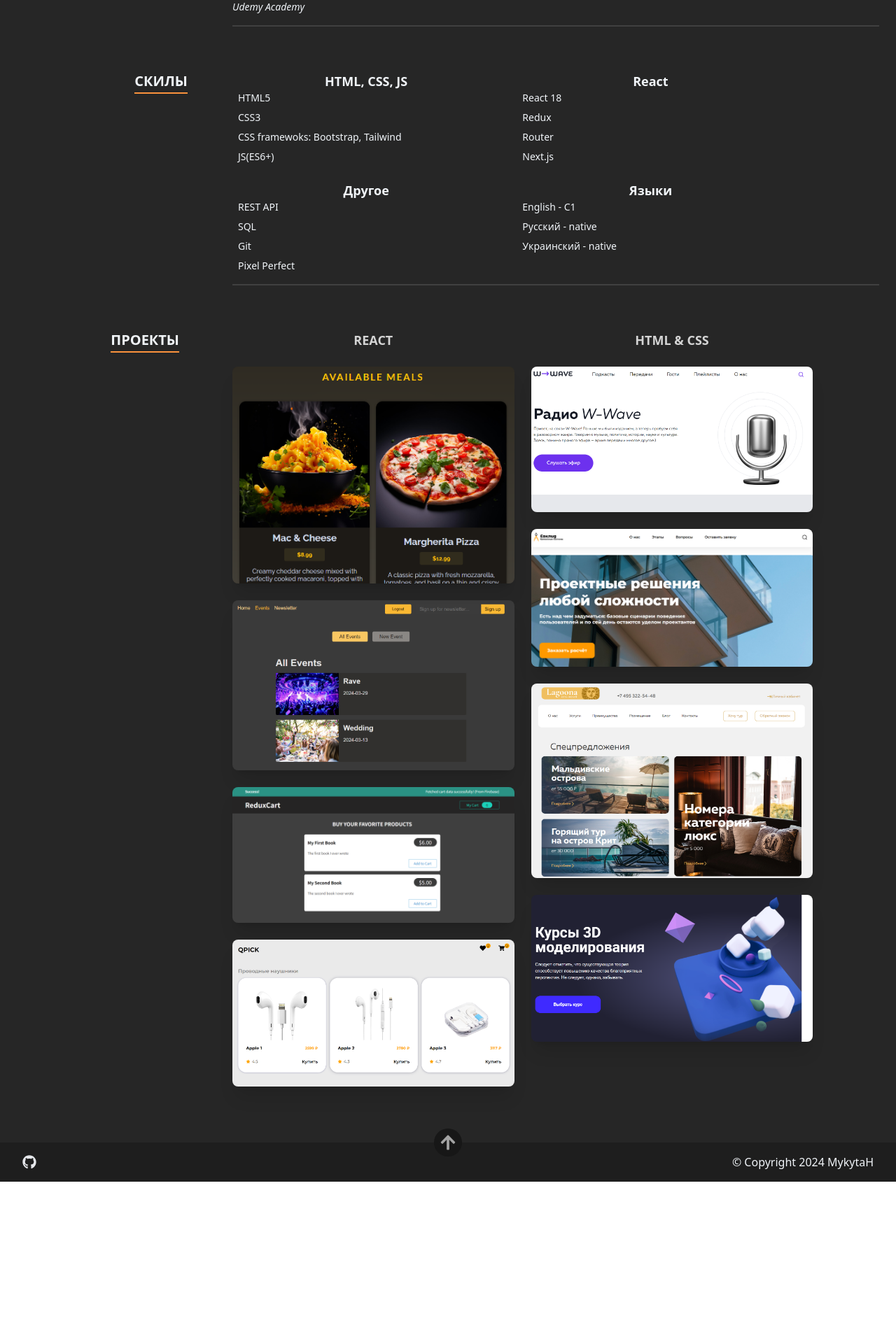
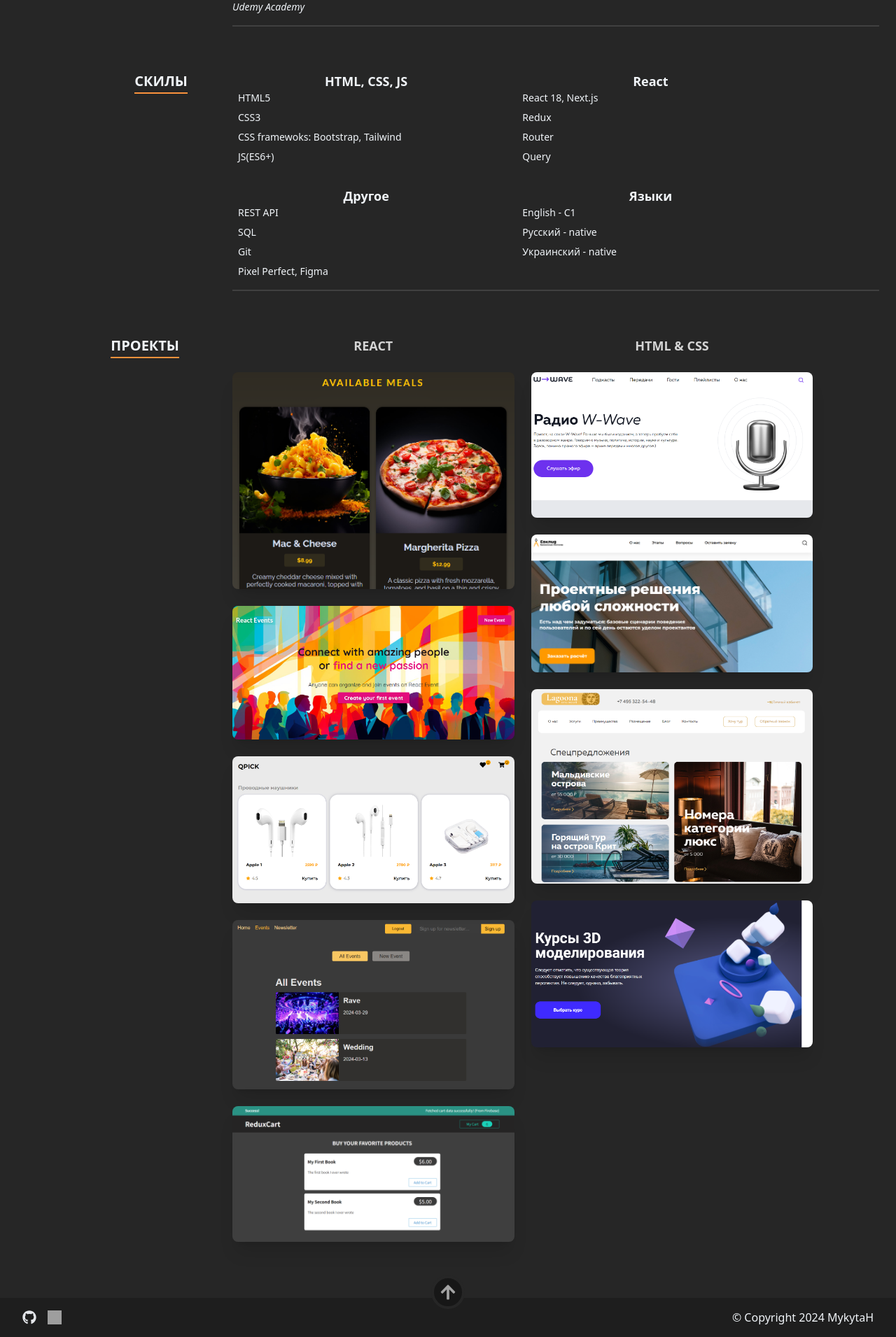
Before and after one commit to MykytaH/react-portfolio, a React (Vite) app: page / in a window 1280 px wide. Shown: the part 1250-3161 px from the top of the page at 70% size. Before the commit the page ends 2939 px from the top, so only its background shows below. Built offline with nearby package versions, Linux system fonts and the light colour scheme; grey boxes are pictures that could not be loaded.

Commit message:
new project

```diff
--- a/src/components/Footer.jsx
+++ b/src/components/Footer.jsx
@@ -5,22 +5,35 @@ export default function Footer() {
   const date = new Date();
   return (
     <footer className="relative mt-20">
-      <div className="absolute inset-x-0 -top-3 flex justify-center sm:-top-5">
+      <div className="absolute inset-x-0 -top-3 flex justify-center sm:-top-8">
         <Link
-          className="rounded-full text-neutral-400 bg-neutral-900 p-1 ring-neutral-500 ring-offset-2 ring-offset-gray-700/80 hover:ring-2 hover:outline-none hover:cursor-pointer sm:p-2"
+          className="rounded-full border-neutral-800 border-4 text-neutral-400 bg-neutral-900 p-1 ring-neutral-900/50 ring-offset-2 ring-offset-neutral-900/50 hover:ring-2 hover:outline-none hover:cursor-pointer sm:p-2"
           to="summary"
         >
           <FaArrowUp className="h-6 w-6 " />
         </Link>
       </div>
       <div className="bg-neutral-900/50 w-full h-14  px-8 flex justify-between items-center">
+        <div className="flex gap-4">
           <a
             aria-label="Github"
-          className="-m-2 rounded-md p-2 text-gray-200 hover:text-white focus:outline-none focus:ring-2 focus:ring-white sm:-m-1.5 sm:p-1.5"
+            className="-m-2  rounded-md p-2 text-gray-200 hover:text-white focus:outline-none focus:ring-2 focus:ring-white sm:-m-1.5 sm:p-1.5"
             href="https://github.com/MykytaH"
           >
             <FaGithub className="h-5 w-5"></FaGithub>
           </a>
+          <a
+            aria-label="Github"
+            className="-m-2 rounded-md p-2 text-gray-200 hover:text-white outline-none focus:outline-none focus:ring-2 focus:ring-white sm:-m-1.5 sm:p-1.5"
+            href="https://krasnodar.hh.ru/resume/718492b9ff0d05a9190039ed1f684754534446"
+          >
+            <img
+              className="h-5 w-5"
+              src="https://tech.hh.ru/api/logos/min-hh-white.png"
+            />
+          </a>
+        </div>
+
         <p>© Copyright {date.getFullYear()} MykytaH</p>
       </div>
     </footer>
--- a/src/data/data.js
+++ b/src/data/data.js
@@ -5,6 +5,7 @@ import radioImg from "../assets/radio.png";
 import foodImg from "../assets/food.png";
 import reduxImg from "../assets/redux.png";
 import eventsImg from "../assets/events.png";
+import events2Img from "../assets/events-II.png";
 import qpickImg from "../assets/qpick.png";
 
 export const EDUCATION = [
@@ -49,11 +50,11 @@ export const SKILLS = [
   },
   {
     title: "React",
-    skills: ["React 18", "Redux", "Router", "Next.js"],
+    skills: ["React 18, Next.js", "Redux", "Router", "Query", ""],
   },
   {
     title: "Другое",
-    skills: ["REST API", "SQL", "Git", "Pixel Perfect"],
+    skills: ["REST API", "SQL", "Git", "Pixel Perfect, Figma"],
   },
   {
     title: "Языки",
@@ -68,14 +69,28 @@ export const PROJECTS = [
       {
         title: "Food Order",
         description:
-          "Very simple app for ordering food, with usage of Context API.  GitHub Pages.",
+          "A single page app for ordering food, with usage of Context API.  GitHub Pages.",
         imgLink: foodImg,
         link: "https://mykytah.github.io/food-order/",
       },
       {
+        title: "Events Notebook 2.0",
+        description:
+          "A simple app for creating and editing notes about events, created with Router and React Query. Just code on gitHub",
+        imgLink: events2Img,
+        link: "https://github.com/MykytaH/events-II",
+      },
+      {
+        title: "QPICK",
+        description:
+          "Audio accessories store,created with usage of Router and Context API. Created as a test for Neoflex internship.  GitHub Pages.",
+        imgLink: qpickImg,
+        link: "https://mykytah.github.io/testNeoflex",
+      },
+      {
         title: "Events Notebook",
         description:
-          "Very simple app for creating and editing notes about events, created with Router, with Authentication on backend. Just code on gitHub",
+          "An older version of app creating and editing notes about events, created with only Router, but with Authentication on backend. Just code on gitHub",
         imgLink: eventsImg,
         link: "https://github.com/MykytaH/events",
       },
@@ -85,13 +100,6 @@ export const PROJECTS = [
           "Very simple app, created with Redux, with database in Google's Firebase. GitHub Pages.",
         imgLink: reduxImg,
         link: "https://mykytah.github.io/redux/",
-      },
-      {
-        title: "QPICK",
-        description:
-          "Very simple audio accessories store, with usage of Router and Context API. Created as a test for Neoflex internship.  GitHub Pages.",
-        imgLink: qpickImg,
-        link: "https://mykytah.github.io/testNeoflex",
       },
     ],
   },
```
Also changed, not shown: src/assets/events-II.png (added), 1 other file (tests, documents, lock files or other folders). Lines whose indentation alone changed are shown as unchanged.
